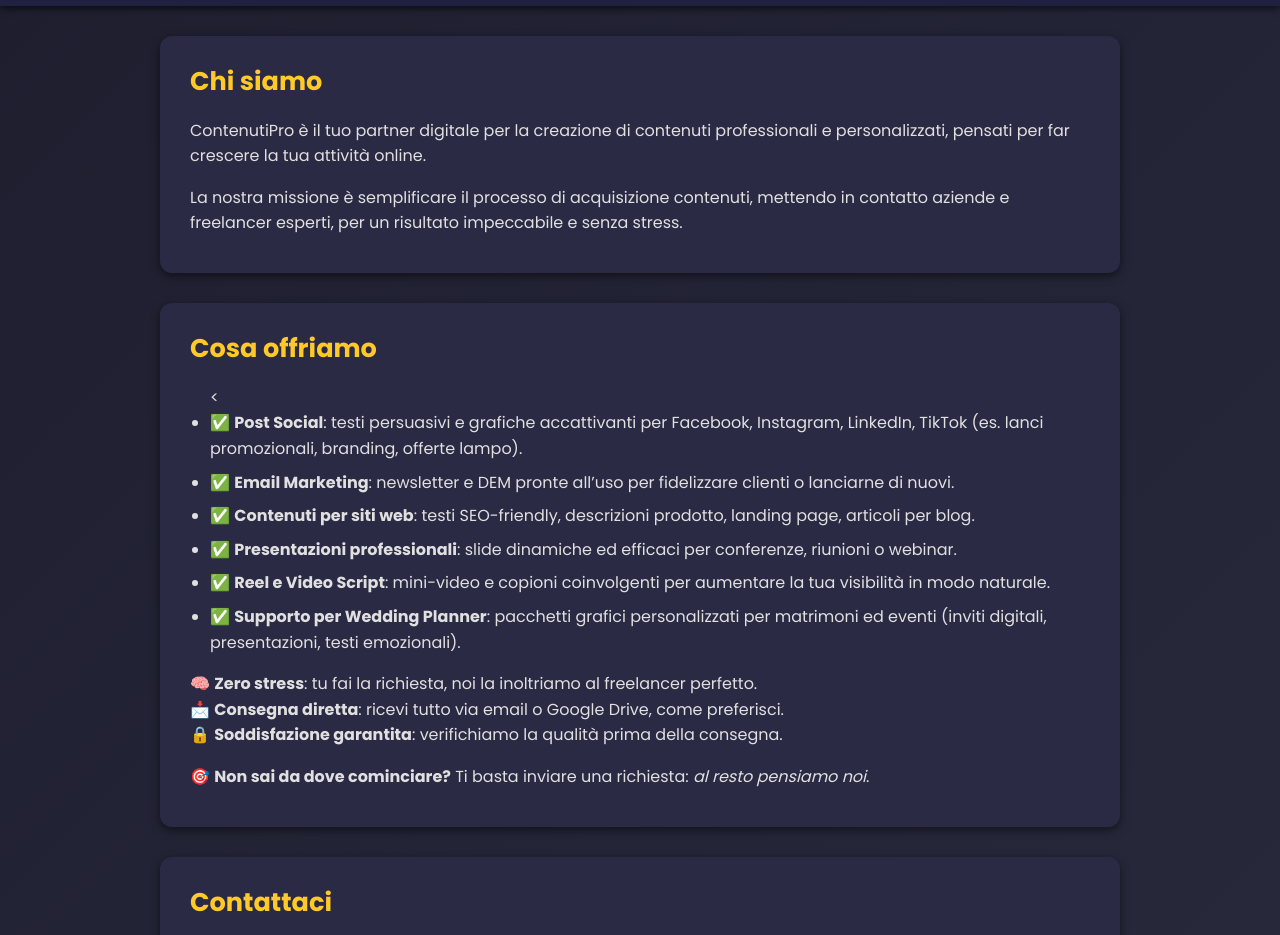
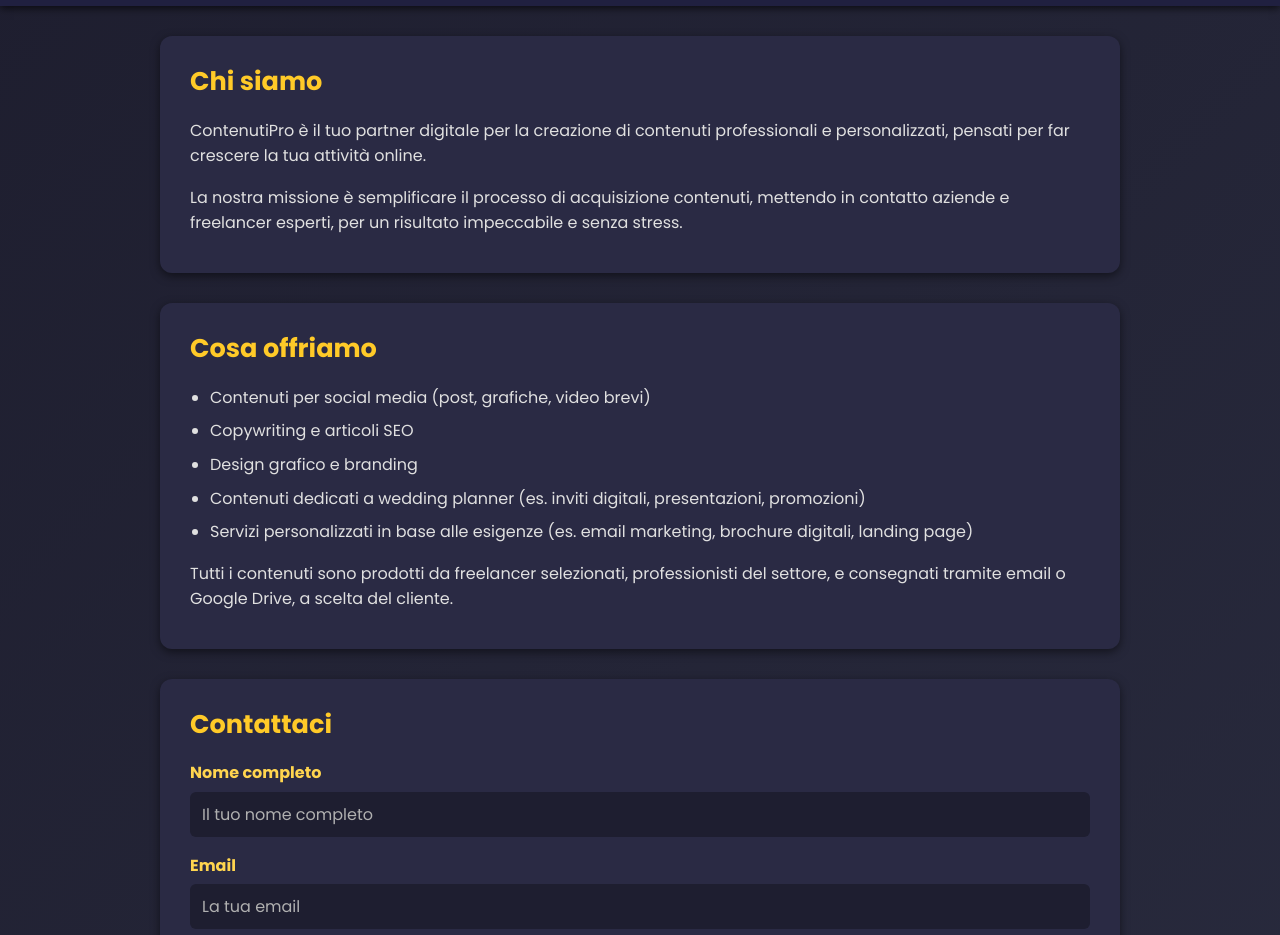
Before and after one commit to Snake1974/contenutipro, a plain HTML site: page index.html in a window 1280 px wide. Shown: the part 82-1017 px from the top of the page. Drawn offline with Linux system fonts and the light colour scheme.

Commit message:
Update index.html

```diff
--- a/index.html
+++ b/index.html
@@ -198,17 +198,13 @@
       <section id="cosa-offriamo">
         <h2>Cosa offriamo</h2>
         <ul>
-          <<li>✅ <strong>Post Social</strong>: testi persuasivi e grafiche accattivanti per Facebook, Instagram, LinkedIn, TikTok (es. lanci promozionali, branding, offerte lampo).</li>
-           <li>✅ <strong>Email Marketing</strong>: newsletter e DEM pronte all’uso per fidelizzare clienti o lanciarne di nuovi.</li>
-           <li>✅ <strong>Contenuti per siti web</strong>: testi SEO-friendly, descrizioni prodotto, landing page, articoli per blog.</li>
-           <li>✅ <strong>Presentazioni professionali</strong>: slide dinamiche ed efficaci per conferenze, riunioni o webinar.</li>
-           <li>✅ <strong>Reel e Video Script</strong>: mini-video e copioni coinvolgenti per aumentare la tua visibilità in modo naturale.</li>
-           <li>✅ <strong>Supporto per Wedding Planner</strong>: pacchetti grafici personalizzati per matrimoni ed eventi (inviti digitali, presentazioni, testi emozionali).</li>
+          <li>Contenuti per social media (post, grafiche, video brevi)</li>
+          <li>Copywriting e articoli SEO</li>
+          <li>Design grafico e branding</li>
+          <li>Contenuti dedicati a wedding planner (es. inviti digitali, presentazioni, promozioni)</li>
+          <li>Servizi personalizzati in base alle esigenze (es. email marketing, brochure digitali, landing page)</li>
         </ul>
-        <p>🧠 <strong>Zero stress</strong>: tu fai la richiesta, noi la inoltriamo al freelancer perfetto.<br>
-        📩 <strong>Consegna diretta</strong>: ricevi tutto via email o Google Drive, come preferisci.<br>
-        🔒 <strong>Soddisfazione garantita</strong>: verifichiamo la qualità prima della consegna.</p>
-        <p>🎯 <strong>Non sai da dove cominciare?</strong> Ti basta inviare una richiesta: <em>al resto pensiamo noi</em>.</p>
+        <p>Tutti i contenuti sono prodotti da freelancer selezionati, professionisti del settore, e consegnati tramite email o Google Drive, a scelta del cliente.</p>
       </section>
 
       <section id="contatti">
```
